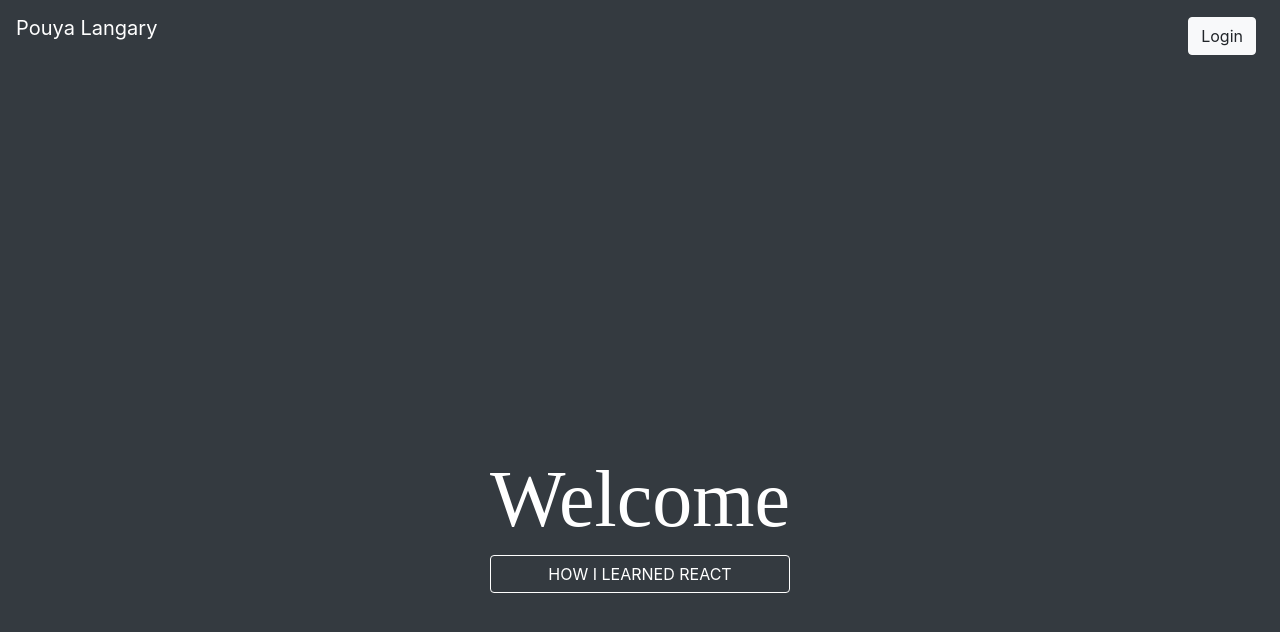
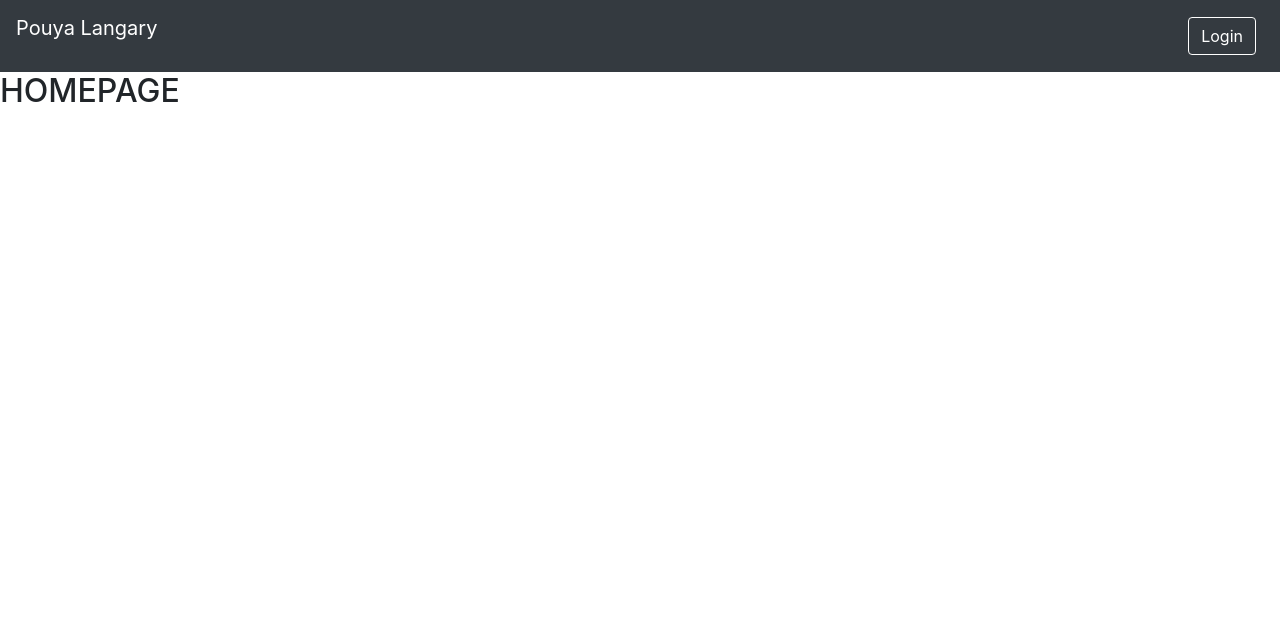
Before and after one commit to plangary/blog, a React (Create React App) app: page /homepage in a window 1280 px wide. Shown: the top 632 px of the page. Built offline with nearby package versions, Linux system fonts and the light colour scheme.

Commit message:
router changes

```diff
--- a/package.json
+++ b/package.json
@@ -7,9 +7,11 @@
     "@testing-library/react": "^11.1.0",
     "@testing-library/user-event": "^12.1.10",
     "bootstrap": "^4.6.0",
+    "firebase": "^8.3.1",
     "react": "^17.0.2",
     "react-bootstrap": "^1.6.1",
     "react-dom": "^17.0.2",
+    "react-router-dom": "^5.2.0",
     "react-scripts": "4.0.3",
     "styled-components": "^5.3.0",
     "web-vitals": "^1.0.1"
--- a/src/App.js
+++ b/src/App.js
@@ -1,15 +1,21 @@
-import {Button, Col, Form, FormControl, Nav, Navbar, NavDropdown, Row} from "react-bootstrap";
-import styled from 'styled-components'
 import {NavBar} from "./components/NavBar";
 import {WelcomeScreen} from "./components/WelcomeScreen";
-
+import {HomePage} from "./components/HomePage";
+import { BrowserRouter as Router, Switch, Route } from 'react-router-dom';
 
 
 export const App= ()=> {
   return (
       <>
           <NavBar/>
-          <WelcomeScreen/>
+
+         <Router>
+             <Switch>
+                 <Route path="/"  exact component={WelcomeScreen} />
+                 <Route path="/homepage" component={HomePage} />
+             </Switch>
+         </Router>
+
 
 
       </>
--- /dev/null
+++ b/src/components/HomePage.js
@@ -0,0 +1,15 @@
+
+
+export const HomePage = ()=>{
+
+    return (
+
+        <>
+            <h2>HOMEPAGE</h2>
+        </>
+
+
+    )
+
+
+}
--- a/src/components/NavBar.js
+++ b/src/components/NavBar.js
@@ -4,6 +4,19 @@ import {Button, Form, FormControl, Nav, Navbar, NavDropdown} from "react-bootstr
 
 const StyledP = styled.p`
     color: white;
+`
+
+const StyledButton = styled(Button)`
+  color: white;
+  width: 100%;
+  background-color: #343a40;
+  border-color: white;
+
+  &:hover{
+    background-color: #343a40;
+    border-color: aqua;
+    color: white;
+  }
 `
 
 export const NavBar = () => {
@@ -15,9 +28,9 @@ export const NavBar = () => {
                     <ul className="navbar-nav ml-auto">
                         <li className="nav-item">
                             <a className="nav-link" href="#">
-                                <Button className="btn-light">
+                                <StyledButton className="btn-light">
                                     Login
-                                </Button>
+                                </StyledButton>
                             </a>
                         </li>
 
--- a/src/components/WelcomeScreen.js
+++ b/src/components/WelcomeScreen.js
@@ -1,6 +1,6 @@
 import styled from 'styled-components';
 import {Button, Col, Container, Row} from "react-bootstrap";
-
+import { Link } from 'react-router-dom';
 
 const StyledContainer = styled(Container)`
   background-color: #343a40 ;
@@ -18,6 +18,9 @@ const StyledText = styled.h2`
   font-size: 5rem;
   color: white;
   flex: 0 0 120px;
+  animation: fadeIn linear 10s;
+
+
 `
 const StyledButton = styled(Button)`
   color: white;
@@ -27,7 +30,7 @@ const StyledButton = styled(Button)`
 
   &:hover{
     background-color: #343a40;
-    border-color: rgba(63,0,19,0.99);
+    border-color: aqua;
   }
 `
 
@@ -40,7 +43,9 @@ export const WelcomeScreen = ()=> {
               <Row>
                   <Col className="text-center">
                       <StyledText>Welcome</StyledText>
-                      <StyledButton>HOW I LEARNED REACT</StyledButton>
+                      <Link to="/homepage">
+                          <StyledButton>HOW I LEARNED REACT</StyledButton>
+                      </Link>
                   </Col>
               </Row>
           </StyledContainer>
```
Also changed, not shown: 2 other files (tests, documents, lock files or other folders).
